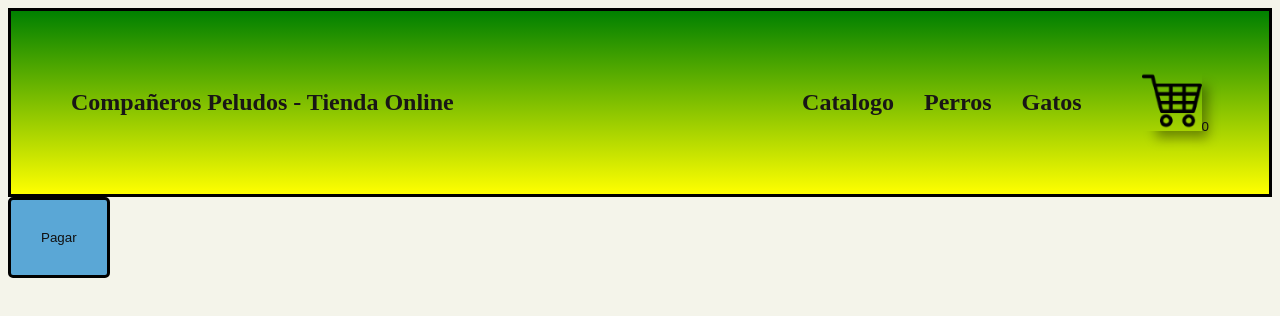
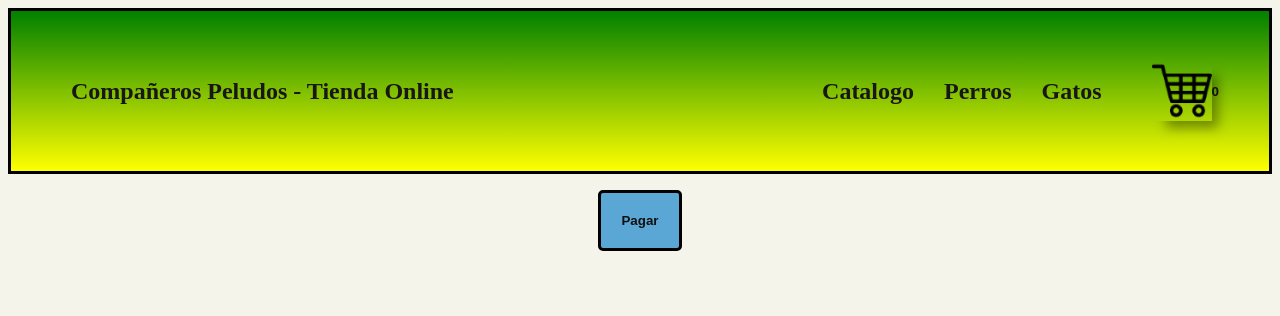
Before and after one commit to MartinEmbeita/PreEntrega2-Embeita, a React (Vite) app: page /cart in a window 1280 px wide. Shown: the top 316 px of the page. Built offline with nearby package versions, Linux system fonts and the light colour scheme.

Commit message:
se agrega estilo al componente cart

```diff
--- a/src/components/Item/item.css
+++ b/src/components/Item/item.css
@@ -39,23 +39,26 @@
 }
 
 button {
-  height: 50%;
-  padding: 30px;
+  height: 40%;
+  padding: 20px;
   border: solid black;
   border-radius: 5px;
   background-color: rgb(90, 167, 214);
   color: #111010;
+  font-weight: bolder;
   margin: auto;
+  display: flex;
+  align-items: center;
+  justify-content: center;
 }
 
 .counter-button {
   background-color: transparent;
   border: none;
-  padding: 0;
+  padding: 100px;
   margin: 0;
   font-size: 1.5rem;
-  width: 50px;
-  height: 50px;
+  height: 40px;
   display: flex;
   justify-content: center;
 }
--- a/src/components/ItemCount/ItemCount.css
+++ b/src/components/ItemCount/ItemCount.css
@@ -16,3 +16,7 @@
 .buy-button-container {
   margin-top: 10px;
 }
+
+.addRemove-Button .buy-button-container Button {
+  height: 45px;
+}
--- a/src/components/ItemCount/index.jsx
+++ b/src/components/ItemCount/index.jsx
@@ -1,7 +1,7 @@
 import React from "react";
 import { Button } from "react-bootstrap";
 import { useState } from "react";
-import "./itemCount.css";
+import "./ItemCount.css";
 
 const ItemCount = ({ stock, onAdd }) => {
   const [counter, setCounter] = useState(1);
--- a/src/components/ItemDetail/ItemDetail.css
+++ b/src/components/ItemDetail/ItemDetail.css
@@ -24,5 +24,5 @@
 }
 
 .buy-button {
-  margin-top: 10px;
+  margin-top: 5px;
 }
--- a/src/components/ItemDetail/index.jsx
+++ b/src/components/ItemDetail/index.jsx
@@ -31,11 +31,12 @@ const ItemDetail = () => {
           <p className="item-detail-description">{product.detail}</p>
           {added === 0 && <ItemCount stock={product.stock} onAdd={onAddProduct} />}
         </div>
+      </div>
 
       {added >= 1 && (
-          <div>
+        <div className="item-detail-buttons-container">
           <Link to="/cart">
-              <Button className="button-space">Terminar compra</Button>
+            <Button>Terminar compra</Button>
           </Link>
           <Link to="/">
             <Button>Seguir comprando</Button>
@@ -43,7 +44,6 @@ const ItemDetail = () => {
         </div>
       )}
     </div>
-    </div>
   );
 };
 
--- a/src/index.css
+++ b/src/index.css
@@ -37,3 +37,11 @@ a:hover {
 img {
   width: 150px;
 }
+
+.cart-messages {
+  display: flex;
+  justify-content: center;
+  align-items: center;
+  height: calc(100vh - 200px);
+  flex-direction: column;
+}
--- a/src/routes/cart.jsx
+++ b/src/routes/cart.jsx
@@ -3,7 +3,7 @@ import { useContext, useState } from "react";
 import { Container } from "react-bootstrap";
 import { Context } from "../components/context/index";
 import { useNavigate } from "react-router-dom";
-import Navbar from "../components/NavBar";
+import NavBar from "../components/Navbar";
 
 function Cart() {
   const { productAdded, clearCart } = useContext(Context);
@@ -53,8 +53,8 @@ function Cart() {
 
   return (
     <>
-      <Navbar />
-      <Container>
+      <NavBar />
+      <Container style={{ display: "flex", flexDirection: "column", alignItems: "center" }}>
         {productAdded.map((product) => (
           <div style={{ marginTop: "1rem", fontSize: 20 }}>
             <span>Producto: {product.name}</span>
@@ -65,9 +65,11 @@ function Cart() {
           </div>
         ))}
         {showButton && (
-          <button onClick={sendOrderAndNavigateHome}>
-            Pagar
-          </button>
+          <div style={{ marginTop: "1rem", display: "flex", justifyContent: "center" }}>
+            <button onClick={sendOrderAndNavigateHome}>
+              Pagar
+            </button>
+          </div>
         )}
         {showThanks && <div style={{ marginTop: "1rem", fontSize: 30 }}>Gracias por su compra!!</div>}
       </Container>
--- a/src/routes/item.jsx
+++ b/src/routes/item.jsx
@@ -1,4 +1,4 @@
-import NavBar from "../components/NavBar";
+import NavBar from "../components/Navbar";
 import ItemDetailContainer from "../components/ItemDetailContainer/index";
 import { useParams } from "react-router-dom";
 
--- a/src/routes/root.jsx
+++ b/src/routes/root.jsx
@@ -1,4 +1,4 @@
-import NavBar from "../components/NavBar";
+import NavBar from "../components/Navbar";
 import ItemListContainer from "../components/ItemListContainer";
 import {useParams} from "react-router-dom";
 
```
Also changed, not shown: src/assets/imagenes/cancat.png (added), src/assets/imagenes/oldprince.png (added). Lines whose indentation alone changed are shown as unchanged.
